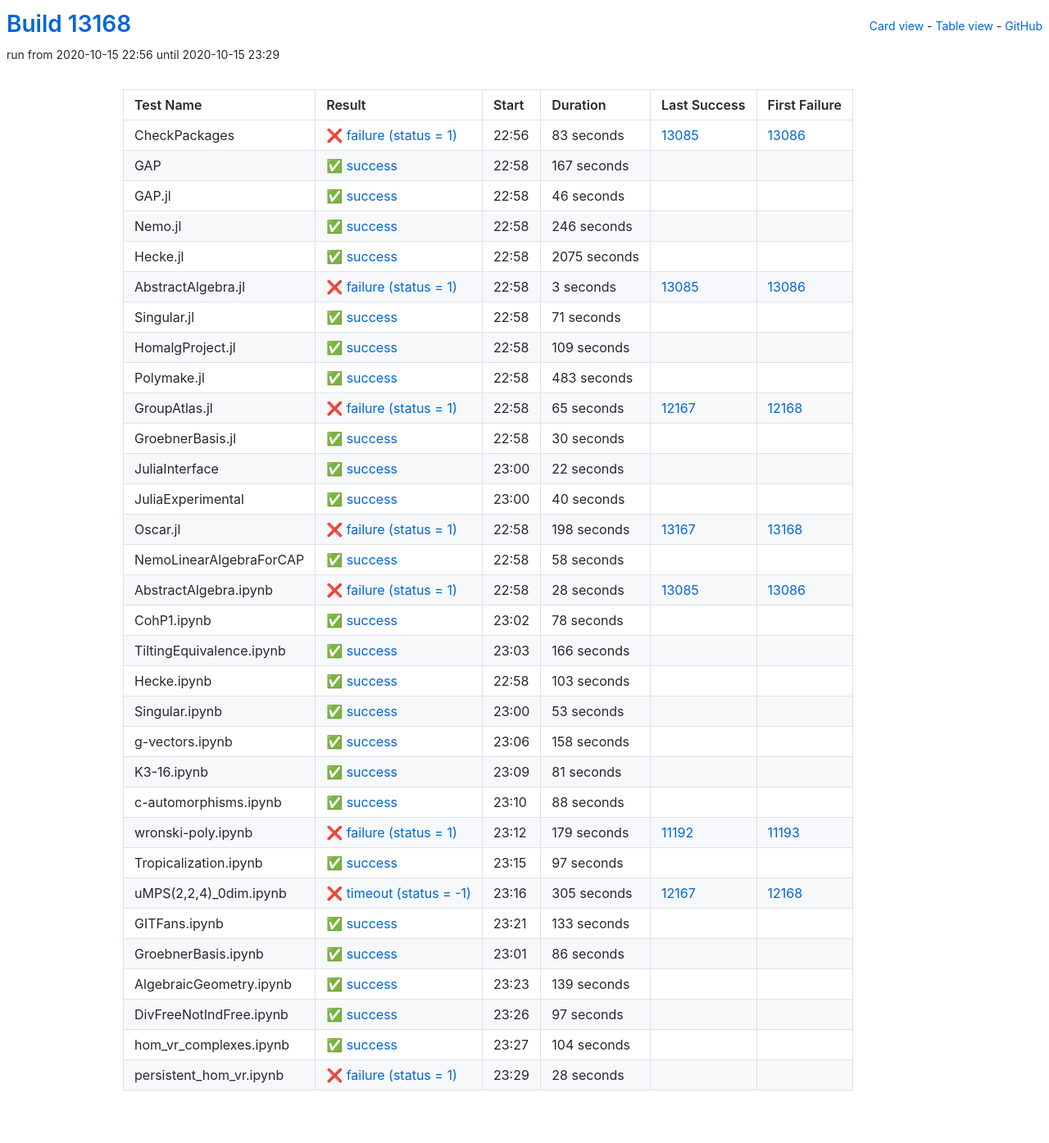
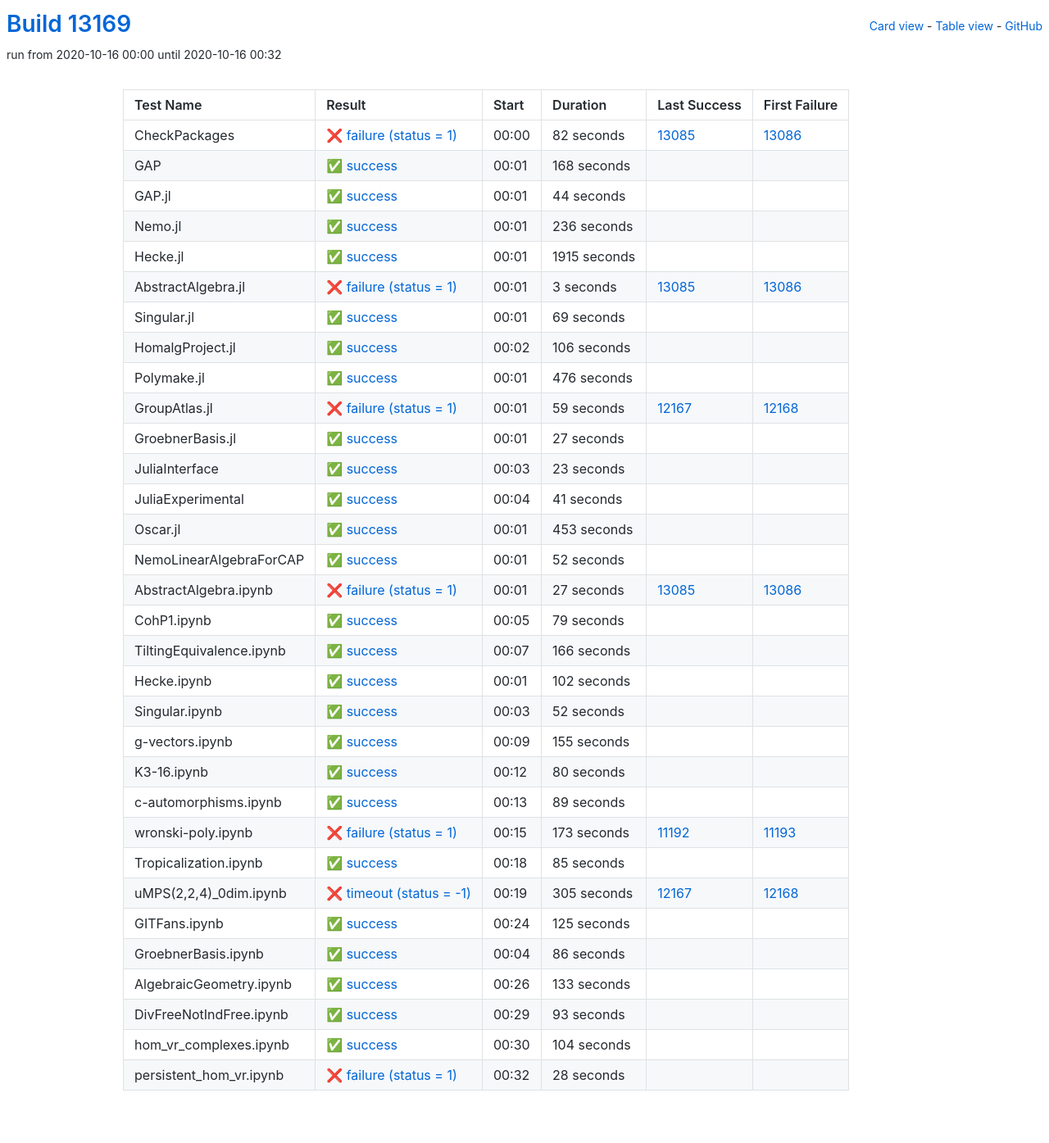
Before and after one commit to oscar-system/oscar-ci-status, a Jekyll site: the page built from table.html, in a window 1280 px wide. Shown: the whole page at 82% size. Built offline with Jekyll 4.4.1, drawn with Linux system fonts in a browser that asks for light colours.

Commit message:
Build #13169

```diff
--- a/_data/ci.yml
+++ b/_data/ci.yml
@@ -1,6 +1,6 @@
 ---
-build: 13168
-build_url: https://oscarci.mathematik.uni-kl.de/job/oscar/13168/
+build: 13169
+build_url: https://oscarci.mathematik.uni-kl.de/job/oscar/13169/
 job: oscar
 organization: oscar-system
 repo: oscar-ci-status
@@ -8,68 +8,68 @@
 tests:
 - name: CheckPackages
   id: checkpackages
-  log: https://oscarci.mathematik.uni-kl.de/job/oscar/13168/artifact/logs/build-13168/CheckPackages.log
-  start: 2020-10-15 22:56
+  log: https://oscarci.mathematik.uni-kl.de/job/oscar/13169/artifact/logs/build-13169/CheckPackages.log
+  start: 2020-10-16 00:00
   success: false
   exitcode: 1
   status: failure
-  duration: 83
+  duration: 82
   last_success: 13085
   last_success_url: https://oscarci.mathematik.uni-kl.de/job/oscar/13085/
   first_failure: 13086
   first_failure_url: https://oscarci.mathematik.uni-kl.de/job/oscar/13086/
 - name: GAP
   id: gap
-  log: https://oscarci.mathematik.uni-kl.de/job/oscar/13168/artifact/logs/build-13168/GAP.log
-  start: 2020-10-15 22:58
+  log: https://oscarci.mathematik.uni-kl.de/job/oscar/13169/artifact/logs/build-13169/GAP.log
+  start: 2020-10-16 00:01
   success: true
   exitcode: 0
   status: success
-  duration: 167
+  duration: 168
   last_success: false
   last_success_url:
   first_failure: false
   first_failure_url:
 - name: GAP.jl
   id: gap-jl
-  log: https://oscarci.mathematik.uni-kl.de/job/oscar/13168/artifact/logs/build-13168/GAP.jl.log
-  start: 2020-10-15 22:58
+  log: https://oscarci.mathematik.uni-kl.de/job/oscar/13169/artifact/logs/build-13169/GAP.jl.log
+  start: 2020-10-16 00:01
   success: true
   exitcode: 0
   status: success
-  duration: 46
+  duration: 44
   last_success: false
   last_success_url:
   first_failure: false
   first_failure_url:
 - name: Nemo.jl
   id: nemo-jl
-  log: https://oscarci.mathematik.uni-kl.de/job/oscar/13168/artifact/logs/build-13168/Nemo.jl.log
-  start: 2020-10-15 22:58
+  log: https://oscarci.mathematik.uni-kl.de/job/oscar/13169/artifact/logs/build-13169/Nemo.jl.log
+  start: 2020-10-16 00:01
   success: true
   exitcode: 0
   status: success
-  duration: 246
+  duration: 236
   last_success: false
   last_success_url:
   first_failure: false
   first_failure_url:
 - name: Hecke.jl
   id: hecke-jl
-  log: https://oscarci.mathematik.uni-kl.de/job/oscar/13168/artifact/logs/build-13168/Hecke.jl.log
-  start: 2020-10-15 22:58
+  log: https://oscarci.mathematik.uni-kl.de/job/oscar/13169/artifact/logs/build-13169/Hecke.jl.log
+  start: 2020-10-16 00:01
   success: true
   exitcode: 0
   status: success
-  duration: 2075
+  duration: 1915
   last_success: false
   last_success_url:
   first_failure: false
   first_failure_url:
 - name: AbstractAlgebra.jl
   id: abstractalgebra-jl
-  log: https://oscarci.mathematik.uni-kl.de/job/oscar/13168/artifact/logs/build-13168/AbstractAlgebra.jl.log
-  start: 2020-10-15 22:58
+  log: https://oscarci.mathematik.uni-kl.de/job/oscar/13169/artifact/logs/build-13169/AbstractAlgebra.jl.log
+  start: 2020-10-16 00:01
   success: false
   exitcode: 1
   status: failure
@@ -80,140 +80,140 @@
   first_failure_url: https://oscarci.mathematik.uni-kl.de/job/oscar/13086/
 - name: Singular.jl
   id: singular-jl
-  log: https://oscarci.mathematik.uni-kl.de/job/oscar/13168/artifact/logs/build-13168/Singular.jl.log
-  start: 2020-10-15 22:58
+  log: https://oscarci.mathematik.uni-kl.de/job/oscar/13169/artifact/logs/build-13169/Singular.jl.log
+  start: 2020-10-16 00:01
   success: true
   exitcode: 0
   status: success
-  duration: 71
+  duration: 69
   last_success: false
   last_success_url:
   first_failure: false
   first_failure_url:
 - name: HomalgProject.jl
   id: homalgproject-jl
-  log: https://oscarci.mathematik.uni-kl.de/job/oscar/13168/artifact/logs/build-13168/HomalgProject.jl.log
-  start: 2020-10-15 22:58
+  log: https://oscarci.mathematik.uni-kl.de/job/oscar/13169/artifact/logs/build-13169/HomalgProject.jl.log
+  start: 2020-10-16 00:02
   success: true
   exitcode: 0
   status: success
-  duration: 109
+  duration: 106
   last_success: false
   last_success_url:
   first_failure: false
   first_failure_url:
 - name: Polymake.jl
   id: polymake-jl
-  log: https://oscarci.mathematik.uni-kl.de/job/oscar/13168/artifact/logs/build-13168/Polymake.jl.log
-  start: 2020-10-15 22:58
+  log: https://oscarci.mathematik.uni-kl.de/job/oscar/13169/artifact/logs/build-13169/Polymake.jl.log
+  start: 2020-10-16 00:01
   success: true
   exitcode: 0
   status: success
-  duration: 483
+  duration: 476
   last_success: false
   last_success_url:
   first_failure: false
   first_failure_url:
 - name: GroupAtlas.jl
   id: groupatlas-jl
-  log: https://oscarci.mathematik.uni-kl.de/job/oscar/13168/artifact/logs/build-13168/GroupAtlas.jl.log
-  start: 2020-10-15 22:58
+  log: https://oscarci.mathematik.uni-kl.de/job/oscar/13169/artifact/logs/build-13169/GroupAtlas.jl.log
+  start: 2020-10-16 00:01
   success: false
   exitcode: 1
   status: failure
-  duration: 65
+  duration: 59
   last_success: 12167
   last_success_url: https://oscarci.mathematik.uni-kl.de/job/oscar/12167/
   first_failure: 12168
   first_failure_url: https://oscarci.mathematik.uni-kl.de/job/oscar/12168/
 - name: GroebnerBasis.jl
   id: groebnerbasis-jl
-  log: https://oscarci.mathematik.uni-kl.de/job/oscar/13168/artifact/logs/build-13168/GroebnerBasis.jl.log
-  start: 2020-10-15 22:58
+  log: https://oscarci.mathematik.uni-kl.de/job/oscar/13169/artifact/logs/build-13169/GroebnerBasis.jl.log
+  start: 2020-10-16 00:01
   success: true
   exitcode: 0
   status: success
-  duration: 30
+  duration: 27
   last_success: false
   last_success_url:
   first_failure: false
   first_failure_url:
 - name: JuliaInterface
   id: juliainterface
-  log: https://oscarci.mathematik.uni-kl.de/job/oscar/13168/artifact/logs/build-13168/JuliaInterface.log
-  start: 2020-10-15 23:00
+  log: https://oscarci.mathematik.uni-kl.de/job/oscar/13169/artifact/logs/build-13169/JuliaInterface.log
+  start: 2020-10-16 00:03
   success: true
   exitcode: 0
   status: success
-  duration: 22
+  duration: 23
   last_success: false
   last_success_url:
   first_failure: false
   first_failure_url:
 - name: JuliaExperimental
   id: juliaexperimental
-  log: https://oscarci.mathematik.uni-kl.de/job/oscar/13168/artifact/logs/build-13168/JuliaExperimental.log
-  start: 2020-10-15 23:00
+  log: https://oscarci.mathematik.uni-kl.de/job/oscar/13169/artifact/logs/build-13169/JuliaExperimental.log
+  start: 2020-10-16 00:04
   success: true
   exitcode: 0
   status: success
-  duration: 40
+  duration: 41
   last_success: false
   last_success_url:
   first_failure: false
   first_failure_url:
 - name: Oscar.jl
   id: oscar-jl
-  log: https://oscarci.mathematik.uni-kl.de/job/oscar/13168/artifact/logs/build-13168/Oscar.jl.log
-  start: 2020-10-15 22:58
-  success: false
-  exitcode: 1
-  status: failure
-  duration: 198
-  last_success: 13167
-  last_success_url: https://oscarci.mathematik.uni-kl.de/job/oscar/13167/
-  first_failure: 13168
-  first_failure_url: https://oscarci.mathematik.uni-kl.de/job/oscar/13168/
-- name: NemoLinearAlgebraForCAP
-  id: nemolinearalgebraforcap
-  log: https://oscarci.mathematik.uni-kl.de/job/oscar/13168/artifact/logs/build-13168/NemoLinearAlgebraForCAP.log
-  start: 2020-10-15 22:58
+  log: https://oscarci.mathematik.uni-kl.de/job/oscar/13169/artifact/logs/build-13169/Oscar.jl.log
+  start: 2020-10-16 00:01
   success: true
   exitcode: 0
   status: success
-  duration: 58
+  duration: 453
+  last_success: false
+  last_success_url:
+  first_failure: false
+  first_failure_url:
+- name: NemoLinearAlgebraForCAP
+  id: nemolinearalgebraforcap
+  log: https://oscarci.mathematik.uni-kl.de/job/oscar/13169/artifact/logs/build-13169/NemoLinearAlgebraForCAP.log
+  start: 2020-10-16 00:01
+  success: true
+  exitcode: 0
+  status: success
+  duration: 52
   last_success: false
   last_success_url:
   first_failure: false
   first_failure_url:
 - name: AbstractAlgebra.ipynb
   id: abstractalgebra-ipynb
-  log: https://oscarci.mathematik.uni-kl.de/job/oscar/13168/artifact/logs/build-13168/AbstractAlgebra.ipynb.log
-  start: 2020-10-15 22:58
+  log: https://oscarci.mathematik.uni-kl.de/job/oscar/13169/artifact/logs/build-13169/AbstractAlgebra.ipynb.log
+  start: 2020-10-16 00:01
   success: false
   exitcode: 1
   status: failure
-  duration: 28
+  duration: 27
   last_success: 13085
   last_success_url: https://oscarci.mathematik.uni-kl.de/job/oscar/13085/
   first_failure: 13086
   first_failure_url: https://oscarci.mathematik.uni-kl.de/job/oscar/13086/
 - name: CohP1.ipynb
   id: cohp1-ipynb
-  log: https://oscarci.mathematik.uni-kl.de/job/oscar/13168/artifact/logs/build-13168/CohP1.ipynb.log
-  start: 2020-10-15 23:02
+  log: https://oscarci.mathematik.uni-kl.de/job/oscar/13169/artifact/logs/build-13169/CohP1.ipynb.log
+  start: 2020-10-16 00:05
   success: true
   exitcode: 0
   status: success
-  duration: 78
+  duration: 79
   last_success: false
   last_success_url:
   first_failure: false
   first_failure_url:
 - name: TiltingEquivalence.ipynb
   id: tiltingequivalence-ipynb
-  log: https://oscarci.mathematik.uni-kl.de/job/oscar/13168/artifact/logs/build-13168/TiltingEquivalence.ipynb.log
-  start: 2020-10-15 23:03
+  log: https://oscarci.mathematik.uni-kl.de/job/oscar/13169/artifact/logs/build-13169/TiltingEquivalence.ipynb.log
+  start: 2020-10-16 00:07
   success: true
   exitcode: 0
   status: success
@@ -224,92 +224,92 @@
   first_failure_url:
 - name: Hecke.ipynb
   id: hecke-ipynb
-  log: https://oscarci.mathematik.uni-kl.de/job/oscar/13168/artifact/logs/build-13168/Hecke.ipynb.log
-  start: 2020-10-15 22:58
+  log: https://oscarci.mathematik.uni-kl.de/job/oscar/13169/artifact/logs/build-13169/Hecke.ipynb.log
+  start: 2020-10-16 00:01
   success: true
   exitcode: 0
   status: success
-  duration: 103
+  duration: 102
   last_success: false
   last_success_url:
   first_failure: false
   first_failure_url:
 - name: Singular.ipynb
   id: singular-ipynb
-  log: https://oscarci.mathematik.uni-kl.de/job/oscar/13168/artifact/logs/build-13168/Singular.ipynb.log
-  start: 2020-10-15 23:00
+  log: https://oscarci.mathematik.uni-kl.de/job/oscar/13169/artifact/logs/build-13169/Singular.ipynb.log
+  start: 2020-10-16 00:03
   success: true
   exitcode: 0
   status: success
-  duration: 53
+  duration: 52
   last_success: false
   last_success_url:
   first_failure: false
   first_failure_url:
 - name: g-vectors.ipynb
   id: g-vectors-ipynb
-  log: https://oscarci.mathematik.uni-kl.de/job/oscar/13168/artifact/logs/build-13168/g-vectors.ipynb.log
-  start: 2020-10-15 23:06
+  log: https://oscarci.mathematik.uni-kl.de/job/oscar/13169/artifact/logs/build-13169/g-vectors.ipynb.log
+  start: 2020-10-16 00:09
   success: true
   exitcode: 0
   status: success
-  duration: 158
+  duration: 155
   last_success: false
   last_success_url:
   first_failure: false
   first_failure_url:
 - name: K3-16.ipynb
   id: k3-16-ipynb
-  log: https://oscarci.mathematik.uni-kl.de/job/oscar/13168/artifact/logs/build-13168/K3-16.ipynb.log
-  start: 2020-10-15 23:09
+  log: https://oscarci.mathematik.uni-kl.de/job/oscar/13169/artifact/logs/build-13169/K3-16.ipynb.log
+  start: 2020-10-16 00:12
   success: true
   exitcode: 0
   status: success
-  duration: 81
+  duration: 80
   last_success: false
   last_success_url:
   first_failure: false
   first_failure_url:
 - name: c-automorphisms.ipynb
   id: c-automorphisms-ipynb
-  log: https://oscarci.mathematik.uni-kl.de/job/oscar/13168/artifact/logs/build-13168/c-automorphisms.ipynb.log
-  start: 2020-10-15 23:10
+  log: https://oscarci.mathematik.uni-kl.de/job/oscar/13169/artifact/logs/build-13169/c-automorphisms.ipynb.log
+  start: 2020-10-16 00:13
   success: true
   exitcode: 0
   status: success
-  duration: 88
+  duration: 89
   last_success: false
   last_success_url:
   first_failure: false
   first_failure_url:
 - name: wronski-poly.ipynb
   id: wronski-poly-ipynb
-  log: https://oscarci.mathematik.uni-kl.de/job/oscar/13168/artifact/logs/build-13168/wronski-poly.ipynb.log
-  start: 2020-10-15 23:12
+  log: https://oscarci.mathematik.uni-kl.de/job/oscar/13169/artifact/logs/build-13169/wronski-poly.ipynb.log
+  start: 2020-10-16 00:15
   success: false
   exitcode: 1
   status: failure
-  duration: 179
+  duration: 173
   last_success: 11192
   last_success_url: https://oscarci.mathematik.uni-kl.de/job/oscar/11192/
   first_failure: 11193
   first_failure_url: https://oscarci.mathematik.uni-kl.de/job/oscar/11193/
 - name: Tropicalization.ipynb
   id: tropicalization-ipynb
-  log: https://oscarci.mathematik.uni-kl.de/job/oscar/13168/artifact/logs/build-13168/Tropicalization.ipynb.log
-  start: 2020-10-15 23:15
+  log: https://oscarci.mathematik.uni-kl.de/job/oscar/13169/artifact/logs/build-13169/Tropicalization.ipynb.log
+  start: 2020-10-16 00:18
   success: true
   exitcode: 0
   status: success
-  duration: 97
+  duration: 85
   last_success: false
   last_success_url:
   first_failure: false
   first_failure_url:
 - name: uMPS(2,2,4)_0dim.ipynb
   id: umps-2-2-4-0dim-ipynb
-  log: https://oscarci.mathematik.uni-kl.de/job/oscar/13168/artifact/logs/build-13168/uMPS-2-2-4-_0dim.ipynb.log
-  start: 2020-10-15 23:16
+  log: https://oscarci.mathematik.uni-kl.de/job/oscar/13169/artifact/logs/build-13169/uMPS-2-2-4-_0dim.ipynb.log
+  start: 2020-10-16 00:19
   success: false
   exitcode: -1
   status: timeout
@@ -320,20 +320,20 @@
   first_failure_url: https://oscarci.mathematik.uni-kl.de/job/oscar/12168/
 - name: GITFans.ipynb
   id: gitfans-ipynb
-  log: https://oscarci.mathematik.uni-kl.de/job/oscar/13168/artifact/logs/build-13168/GITFans.ipynb.log
-  start: 2020-10-15 23:21
+  log: https://oscarci.mathematik.uni-kl.de/job/oscar/13169/artifact/logs/build-13169/GITFans.ipynb.log
+  start: 2020-10-16 00:24
   success: true
   exitcode: 0
   status: success
-  duration: 133
+  duration: 125
   last_success: false
   last_success_url:
   first_failure: false
   first_failure_url:
 - name: GroebnerBasis.ipynb
   id: groebnerbasis-ipynb
-  log: https://oscarci.mathematik.uni-kl.de/job/oscar/13168/artifact/logs/build-13168/GroebnerBasis.ipynb.log
-  start: 2020-10-15 23:01
+  log: https://oscarci.mathematik.uni-kl.de/job/oscar/13169/artifact/logs/build-13169/GroebnerBasis.ipynb.log
+  start: 2020-10-16 00:04
   success: true
   exitcode: 0
   status: success
@@ -344,32 +344,32 @@
   first_failure_url:
 - name: AlgebraicGeometry.ipynb
   id: algebraicgeometry-ipynb
-  log: https://oscarci.mathematik.uni-kl.de/job/oscar/13168/artifact/logs/build-13168/AlgebraicGeometry.ipynb.log
-  start: 2020-10-15 23:23
+  log: https://oscarci.mathematik.uni-kl.de/job/oscar/13169/artifact/logs/build-13169/AlgebraicGeometry.ipynb.log
+  start: 2020-10-16 00:26
   success: true
   exitcode: 0
   status: success
-  duration: 139
+  duration: 133
   last_success: false
   last_success_url:
   first_failure: false
   first_failure_url:
 - name: DivFreeNotIndFree.ipynb
   id: divfreenotindfree-ipynb
-  log: https://oscarci.mathematik.uni-kl.de/job/oscar/13168/artifact/logs/build-13168/DivFreeNotIndFree.ipynb.log
-  start: 2020-10-15 23:26
+  log: https://oscarci.mathematik.uni-kl.de/job/oscar/13169/artifact/logs/build-13169/DivFreeNotIndFree.ipynb.log
+  start: 2020-10-16 00:29
   success: true
   exitcode: 0
   status: success
-  duration: 97
+  duration: 93
   last_success: false
   last_success_url:
   first_failure: false
   first_failure_url:
 - name: hom_vr_complexes.ipynb
   id: hom-vr-complexes-ipynb
-  log: https://oscarci.mathematik.uni-kl.de/job/oscar/13168/artifact/logs/build-13168/hom_vr_complexes.ipynb.log
-  start: 2020-10-15 23:27
+  log: https://oscarci.mathematik.uni-kl.de/job/oscar/13169/artifact/logs/build-13169/hom_vr_complexes.ipynb.log
+  start: 2020-10-16 00:30
   success: true
   exitcode: 0
   status: success
@@ -380,8 +380,8 @@
   first_failure_url:
 - name: persistent_hom_vr.ipynb
   id: persistent-hom-vr-ipynb
-  log: https://oscarci.mathematik.uni-kl.de/job/oscar/13168/artifact/logs/build-13168/persistent_hom_vr.ipynb.log
-  start: 2020-10-15 23:29
+  log: https://oscarci.mathematik.uni-kl.de/job/oscar/13169/artifact/logs/build-13169/persistent_hom_vr.ipynb.log
+  start: 2020-10-16 00:32
   success: false
   exitcode: 1
   status: failure
```
Also changed, not shown: README.md.
